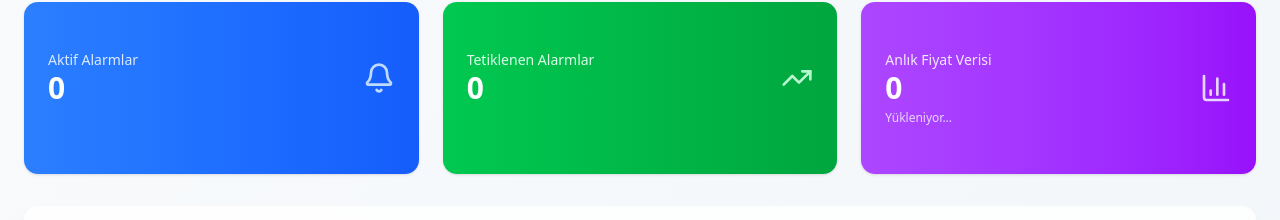
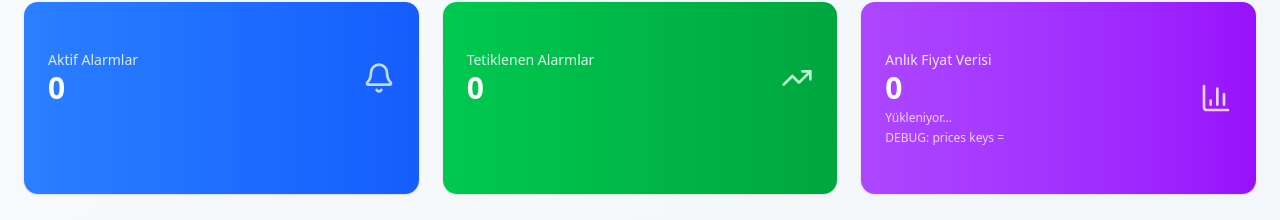
Before and after one commit to AvocodeSolutions/AvoAlert, a Next.js app in the folder apps/frontend/web-client/: page /customer/dashboard in a window 1280 px wide. Shown: the part 164-384 px from the top of the page. Built offline with nearby package versions, Linux system fonts and the light colour scheme; no server answers.

Commit message:
🔍 DEBUG: Add debug info to see if prices Map is populated

```diff
--- a/apps/frontend/web-client/src/app/customer/dashboard/page.tsx
+++ b/apps/frontend/web-client/src/app/customer/dashboard/page.tsx
@@ -551,6 +551,10 @@ const CustomerDashboard = memo(() => {
                   <p className="text-xs text-purple-200 mt-1">
                     {prices.size > 0 ? 'Son güncelleme: Az önce' : 'Yükleniyor...'}
                   </p>
+                  {/* DEBUG */}
+                  <p className="text-xs text-purple-200 mt-1">
+                    DEBUG: prices keys = {Array.from(prices.keys()).slice(0, 5).join(', ')}
+                  </p>
                 </div>
                 <BarChart3 className="h-8 w-8 text-purple-200" />
               </div>
```
